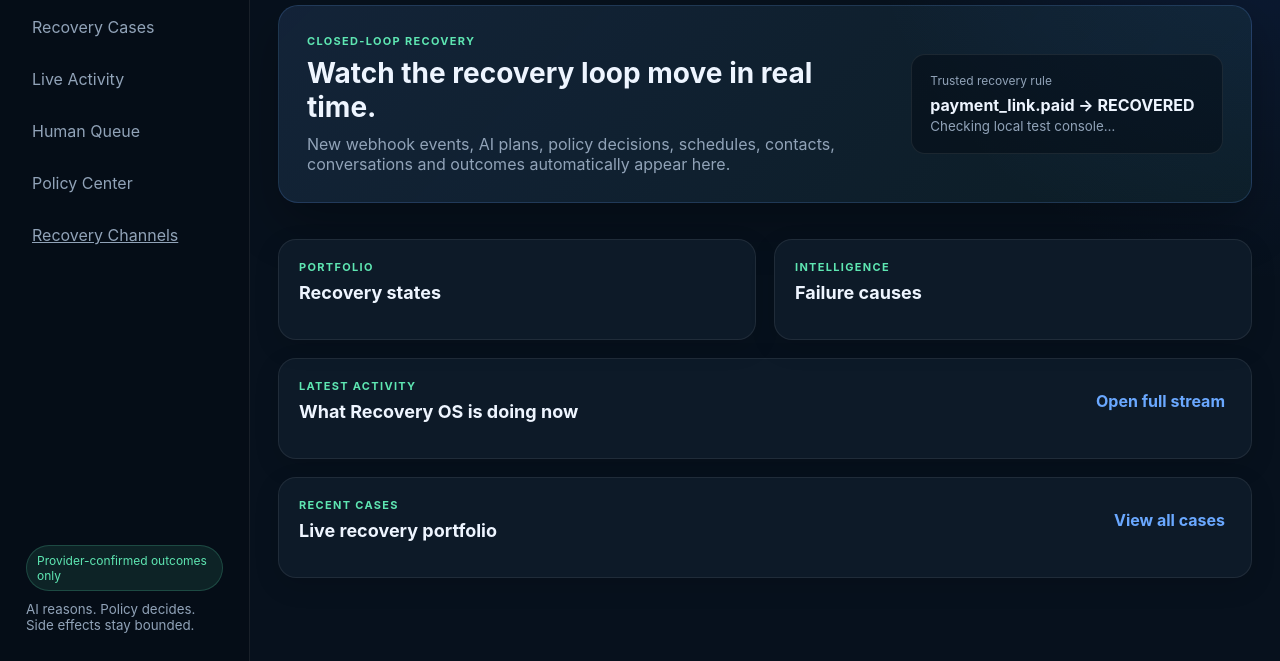
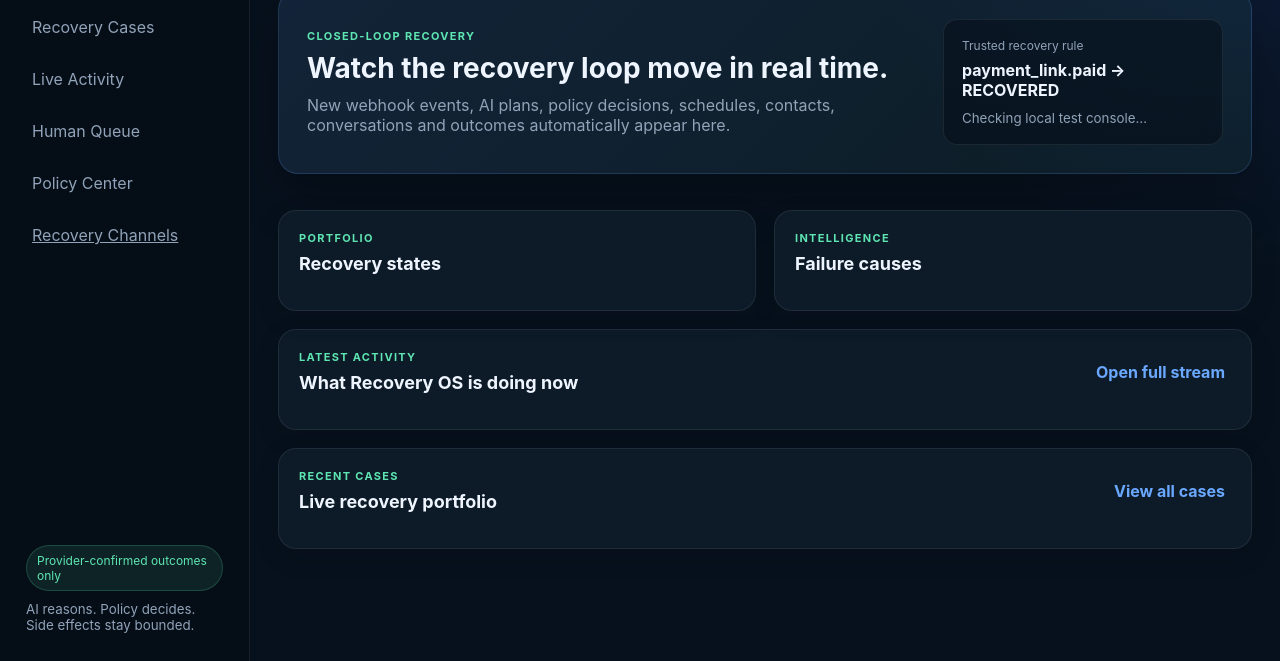
Before and after one commit to SHUBHANSHU602/Recovery-OS, a website: page public/index.html in a window 1280 px wide. Shown: the part 139-800 px from the top of the page. Drawn offline with Linux system fonts and the light colour scheme; no server answers.

Commit message:
Load live console styles

```diff
--- a/public/index.html
+++ b/public/index.html
@@ -5,6 +5,7 @@
   <meta name="viewport" content="width=device-width, initial-scale=1" />
   <title>Recovery OS — Live Merchant Console</title>
   <link rel="stylesheet" href="/dashboard.css" />
+  <link rel="stylesheet" href="/live-console.css" />
 </head>
 <body>
   <div class="app-shell">
```
